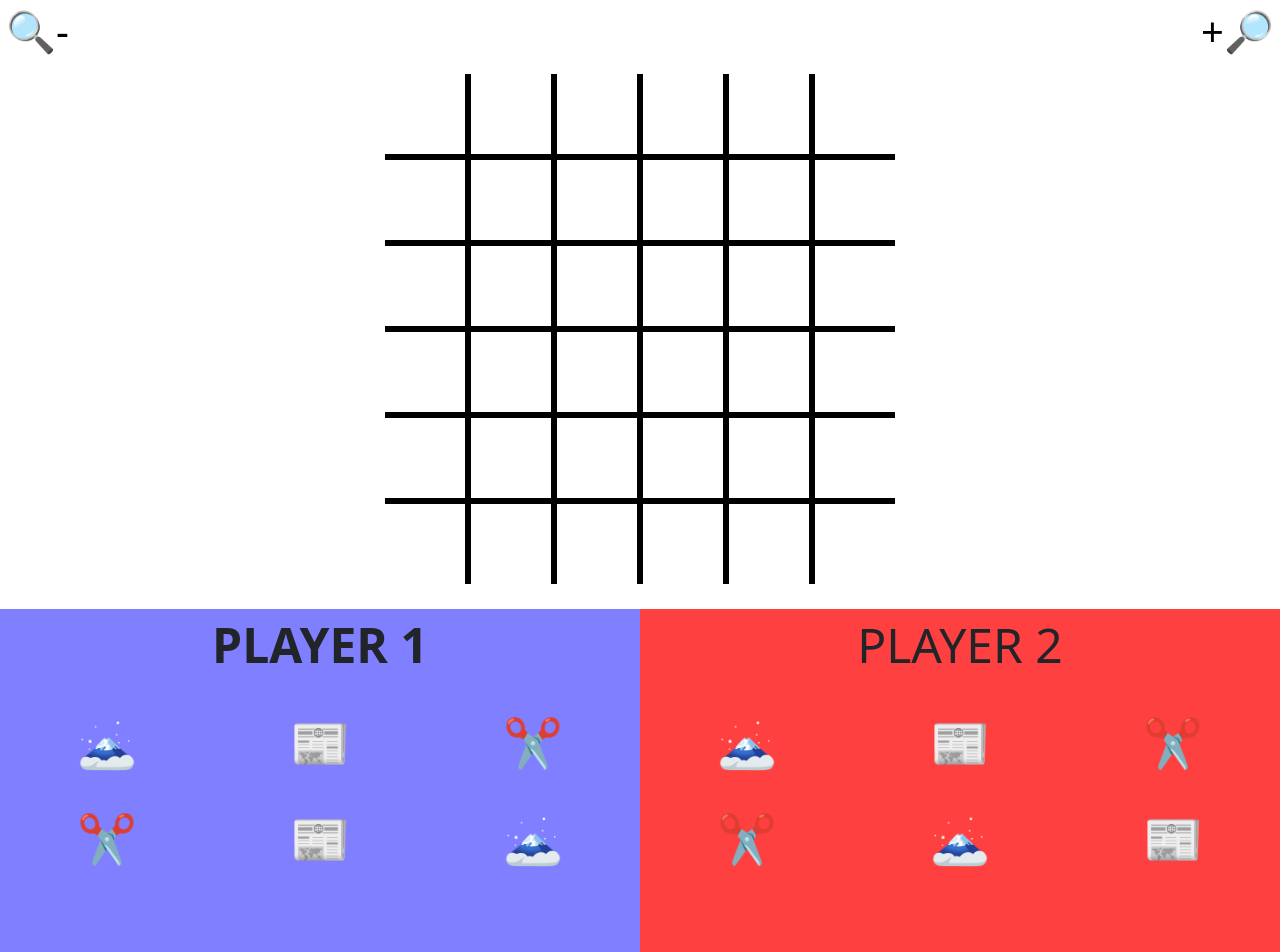
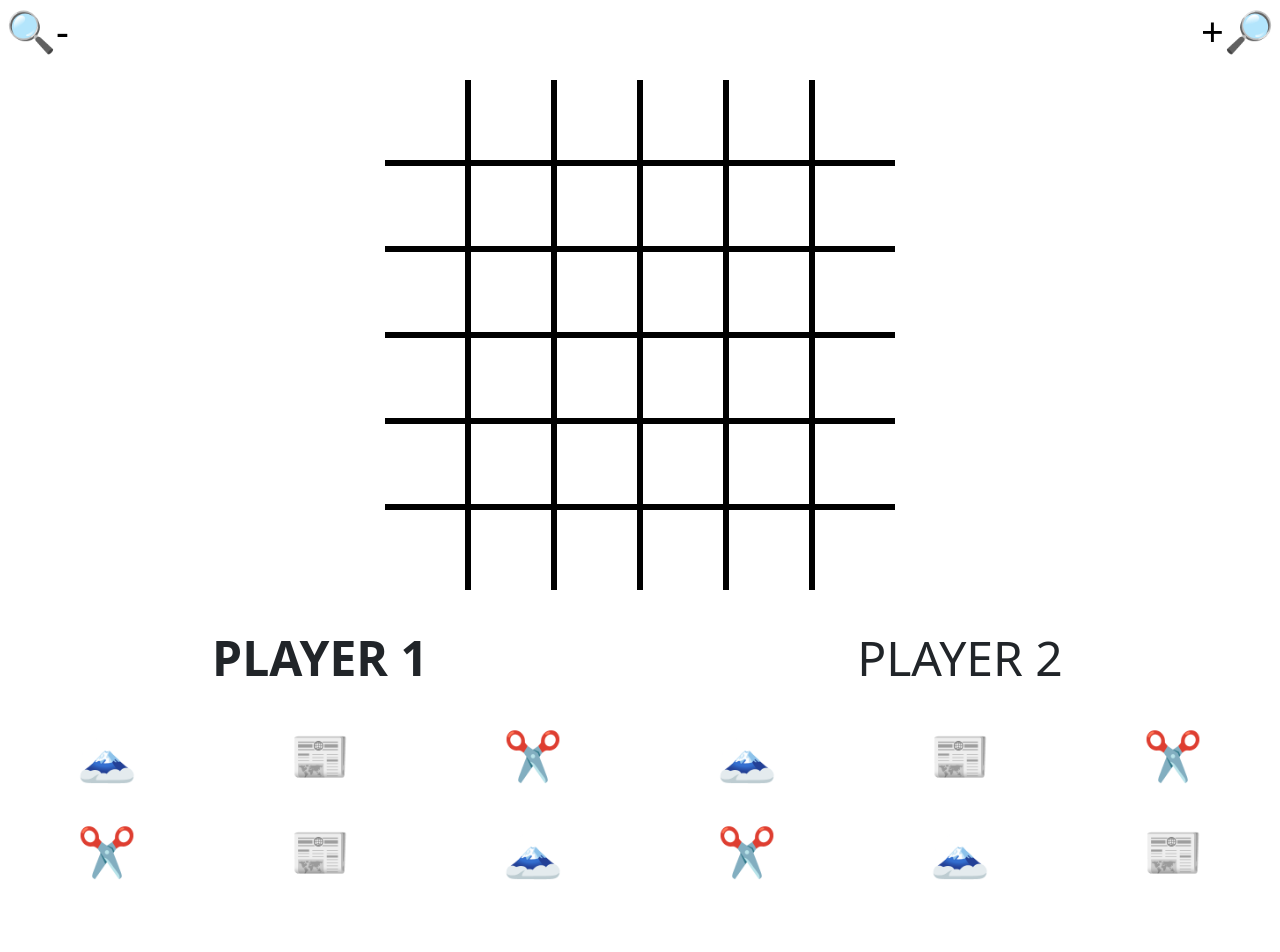
Before and after one commit to J3S5E/Tic-Tac-Toe_v2, a React (Create React App) app in the folder client/: page /local in a window 1280 px wide. Shown: the top 952 px of the page. After the commit the page ends 899 px from the top, so only its background shows below. Built offline with nearby package versions, Linux system fonts and the light colour scheme.

Commit message:
updated css to use colors as background

```diff
--- a/client/src/App.css
+++ b/client/src/App.css
@@ -40,7 +40,13 @@
 
 
 body {
-  min-height: 100%;
+  margin: 0;
+  min-height: 100vh;
+}
+
+body {
+  display: flex;
+  flex-direction: column;
 }
 
 
@@ -95,6 +101,22 @@ label.MenuItem {
 
 /* GAME */
 
+.game-colors {
+  position: fixed;
+  top: 0;
+  left: 0;
+  width: 100%;
+  height: 100%;
+  z-index: -1;
+  background: linear-gradient(
+        to right,
+        rgb(0, 0, 255, 0.5) 0%,
+        rgb(0, 0, 255, 0.5) 50%,
+        rgb(255, 0, 0, 0.75) 50%,
+        rgb(255, 0, 0, 0.75) 100%
+    );
+}
+
 .top {
   height: 100%;
   width: 100%;
@@ -102,6 +124,7 @@ label.MenuItem {
   flex-direction: column;
   align-items: center;
   justify-content: center;
+  background-color: white;
 }
 
 .bottom {
@@ -134,8 +157,7 @@ label.MenuItem {
 /* board */
 .board {
   max-width: 100%;
-  margin: auto;
-  margin-top: 2%;
+  margin: 2rem;
 }
 
 .board-row {
@@ -177,10 +199,9 @@ label.MenuItem {
 
 /* game info */
 .game-info {
-  margin-top: 2%;
   display: flex;
-  /* TODO remaining height */
-  height: 25rem;
+  height: 100%;
+  flex: 1;
 }
 
 .player-info {
--- a/client/src/components/Game.js
+++ b/client/src/components/Game.js
@@ -339,7 +339,7 @@ const Game = (props) => {
                     ) : (
                         <>
                             <div className="game-info">
-                                <div className="player-info blue">
+                                <div className="player-info">
                                     {player1 !== null ? (
                                         <>
                                             <div className={currentPlayer === player1.label ? "player-name bold" : "player-name"}>
@@ -355,7 +355,7 @@ const Game = (props) => {
                                         </>
                                     ) : null}
                                 </div>
-                                <div className="player-info red">
+                                <div className="player-info">
                                     {player1 !== null ? (
                                         <>
                                             <div className={currentPlayer === player2.label ? "player-name bold" : "player-name"}>
```
